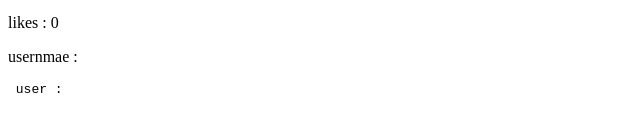
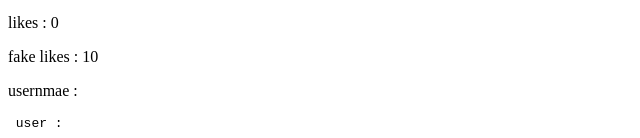
Before and after one commit to ngodingbentar/vue, a Vue app: page / in a window 1280 px wide. Shown: the part 186-324 px from the top of the page, without its empty margins (0-640 px from the left). Built offline with nearby package versions, Linux system fonts and the light colour scheme; sample sign-in values are in the browser's storage.

Commit message:
Added: getters

```diff
--- a/src/pages/Home.vue
+++ b/src/pages/Home.vue
@@ -3,6 +3,7 @@
     <SuspenseComp />
     <VmodelComp />
     <p>likes : {{likes}}</p>
+    <p>fake likes : {{fakeLikes}}</p>
     <p>usernmae : {{username}}</p>
     <pre> user : {{user}}</pre>
   </div>
@@ -21,6 +22,9 @@ import VmodelComp from '../components/Vmodel/index.vue';
       const likes = computed(() => {
         return store.state.totalLikes
       })
+      const fakeLikes = computed(() => {
+        return store.getters.fakeTotalLikes
+      })
       const username = computed(() => {
         return store.state.username
       })
@@ -29,7 +33,7 @@ import VmodelComp from '../components/Vmodel/index.vue';
         return store.state.user
       })
 
-      return { likes, username, user}
+      return { likes, fakeLikes, username, user}
 
     },
   }
--- a/src/stores/index.js
+++ b/src/stores/index.js
@@ -7,6 +7,11 @@ export const store = createStore({
       username  : '',
       user      : null,
     };
+  },
+  getters: {
+    fakeTotalLikes(state) {
+      return state.totalLikes + 10;
+    }
   },
   mutations: {
     incrementLikes(state) {
```
